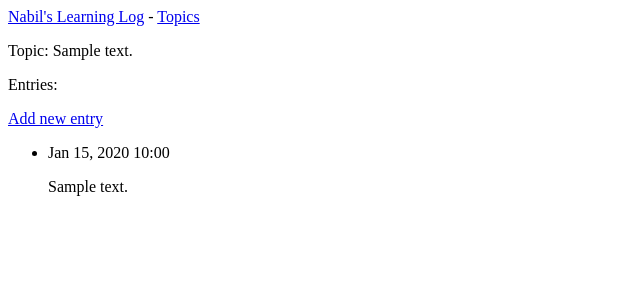
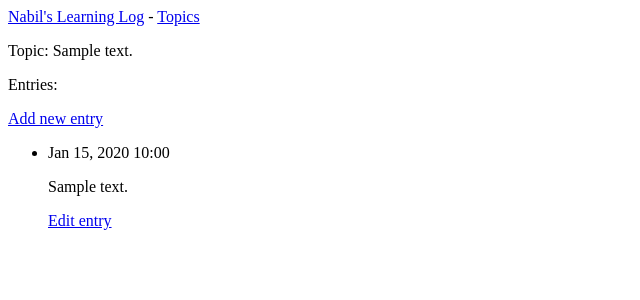
Before and after one commit to nkhalil98/journal, a Django app: page /topics/1/ in a window 1280 px wide. Shown: the top 300 px of the page, without its empty margins (0-640 px from the left). Run offline with Django 5.2, Linux system fonts and the light colour scheme; tables that the repository leaves empty hold one stand-in row (values such as "Sample post").

Commit message:
allow editing entries

```diff
--- a/src/learning_logs/templates/learning_logs/topic.html
+++ b/src/learning_logs/templates/learning_logs/topic.html
@@ -12,6 +12,9 @@
       <li>
         <p>{{entry.date_added|date:'M d, Y H:i'}}</p>
         <p>{{entry.text|linebreaks}}</p>
+        <p>
+          <a href="{% url 'learning_logs:edit_entry' entry.id %}">
+          Edit entry</a></p>
       </li>
     {% empty %}
       <li>No entries have been added yet.</li>
--- a/src/learning_logs/urls.py
+++ b/src/learning_logs/urls.py
@@ -16,4 +16,6 @@ urlpatterns = [
     path("new_topic/", views.new_topic, name="new_topic"),
     # Page for adding a new entry
     path("new_entry/<int:topic_id>/", views.new_entry, name="new_entry"),
+    # Page for editing an entry
+    path("edit_entry/<int:entry_id>/", views.edit_entry, name="edit_entry"),
 ]
--- a/src/learning_logs/views.py
+++ b/src/learning_logs/views.py
@@ -1,6 +1,6 @@
 from django.shortcuts import render, redirect
 
-from .models import Topic
+from .models import Topic, Entry
 from .forms import TopicForm, EntryForm
 
 
@@ -61,3 +61,22 @@ def new_entry(request, topic_id):
     # Display a blank or invalid form.
     context = {"topic": topic, "form": form}
     return render(request, "learning_logs/new_entry.html", context)
+
+
+def edit_entry(request, entry_id):
+    """Edit an existing entry."""
+    entry = Entry.objects.get(id=entry_id)
+    topic = entry.topic
+
+    if request.method != "POST":
+        # Initial request; pre-fill form with the current entry.
+        form = EntryForm(instance=entry)
+    else:
+        # POST data submitted; process data.
+        form = EntryForm(instance=entry, data=request.POST)
+        if form.is_valid():
+            form.save()
+            return redirect("learning_logs:topic", topic_id=topic.id)
+
+    context = {"entry": entry, "topic": topic, "form": form}
+    return render(request, "learning_logs/edit_entry.html", context)
```
Also changed, not shown: src/learning_logs/templates/learning_logs/edit_entry.html (added, +13 -0 lines), src/learning_logs/templates/learning_logs/base.html (line endings or trailing spaces), src/learning_logs/templates/learning_logs/index.html (line endings or trailing spaces), src/learning_logs/templates/learning_logs/new_entry.html (line endings or trailing spaces), src/learning_logs/templates/learning_logs/new_topic.html (line endings or trailing spaces), src/learning_logs/templates/learning_logs/topics.html (line endings or trailing spaces).
